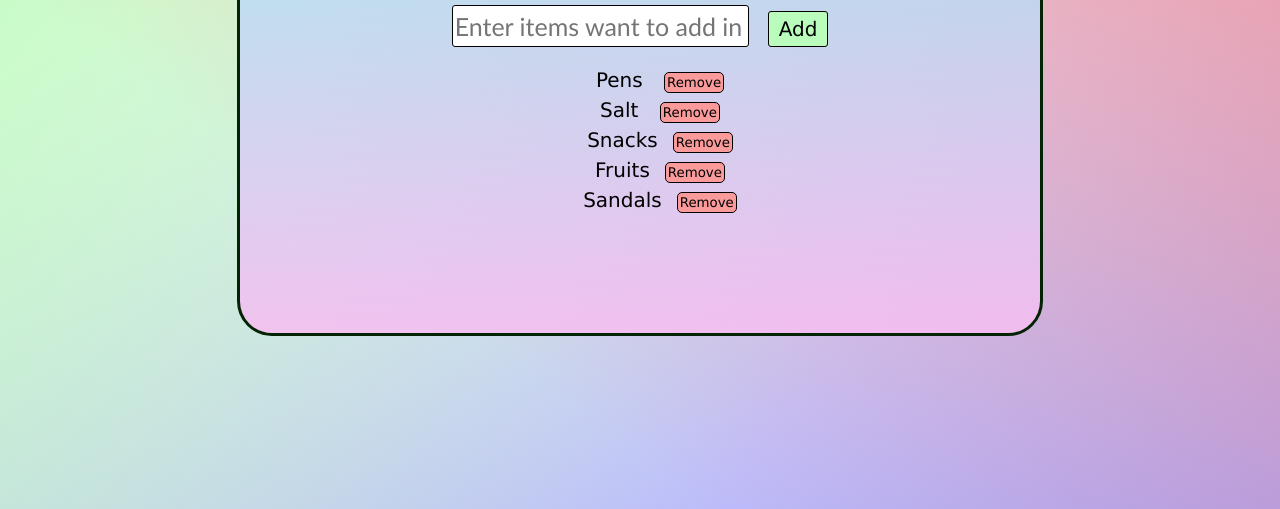
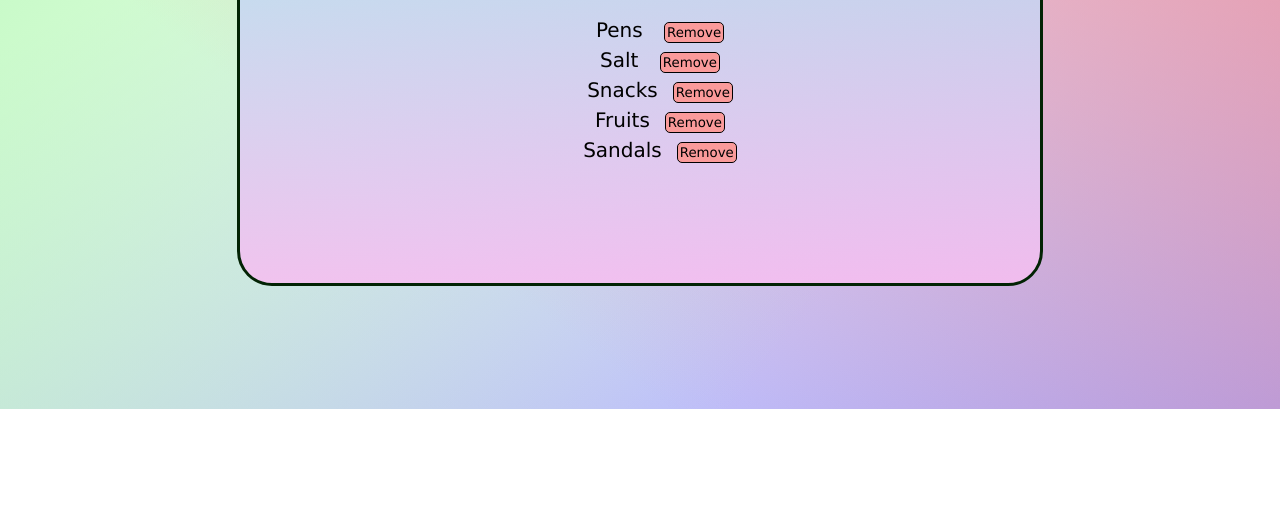
Before and after one commit to Keyuri-19/Shopping-List, a plain HTML site: page index.html in a window 1280 px wide. Shown: the part 343-852 px from the top of the page. After the commit the page ends 800 px from the top, so only its background shows below. Drawn offline with Linux system fonts and the light colour scheme.

Commit message:
Update style.css

```diff
--- a/style.css
+++ b/style.css
@@ -1,5 +1,5 @@
 body{
-    margin:173px;
+    margin:123px;
     text-align: center;
     background: linear-gradient(217deg, rgba(247, 131, 131, 0.8), rgba(255,0,0,0) 70.71%),
                 linear-gradient(127deg, rgba(171, 248, 171, 0.8), rgba(0,255,0,0) 70.71%),
@@ -13,7 +13,7 @@ body{
     border: 3px solid rgb(2, 35, 4);
     border-radius: 35px;
     width: 800px;
-    height: 500px;
+    min-height: 500px;
     margin: auto;
     margin-bottom: 6px;
     background: -webkit-linear-gradient(top, rgba(165, 230, 247, 0.8) 10%, rgba(246, 190, 240, 0.878) 100%);
```
